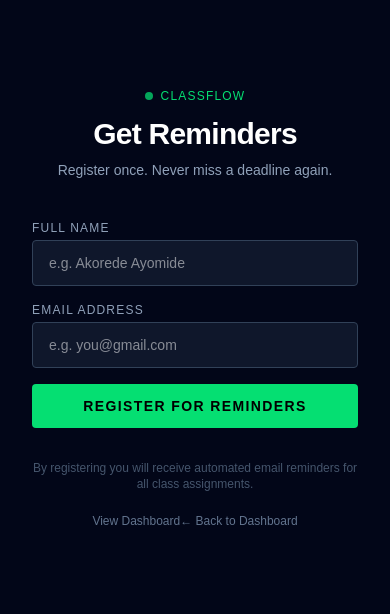
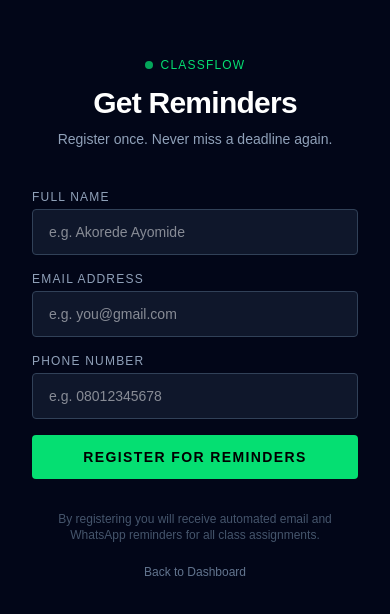
Before and after one commit to Ayo-devops/Biovators-ClassFlow, a Next.js app: page /register in a window 390 px wide. Shown: the part 102-716 px from the top of the page. Built offline with nearby package versions, Linux system fonts and the light colour scheme.

Commit message:
Add phone number to registration, clean up duplicate links

```diff
--- a/app/register/page.js
+++ b/app/register/page.js
@@ -4,7 +4,8 @@ import { useState } from 'react'
 export default function Register() {
   const [form, setForm] = useState({
     student_name: '',
-    student_email: ''
+    student_email: '',
+    phone_number: ''
   })
   const [loading, setLoading] = useState(false)
   const [success, setSuccess] = useState(false)
@@ -15,8 +16,8 @@ export default function Register() {
   }
 
   const handleSubmit = async () => {
-    if (!form.student_name || !form.student_email) {
-      setError('Please fill in both fields.')
+    if (!form.student_name || !form.student_email || !form.phone_number) {
+      setError('Please fill in all fields.')
       return
     }
     setLoading(true)
@@ -45,7 +46,7 @@ export default function Register() {
         <div className="text-center">
           <div className="text-5xl mb-4">✅</div>
           <h2 className="text-xl font-bold mb-2">You are registered!</h2>
-          <p className="text-slate-400 text-sm">You will receive email reminders for all upcoming assignments automatically.</p>
+          <p className="text-slate-400 text-sm">You will receive email and WhatsApp reminders for all upcoming assignments automatically.</p>
           <a href="/" className="inline-block mt-6 text-green-400 text-sm border-b border-green-400">
             View Dashboard
           </a>
@@ -55,7 +56,6 @@ export default function Register() {
   }
 
   return (
-
     <main className="min-h-screen bg-slate-950 text-white flex items-center justify-center p-8">
       <div className="w-full max-w-md">
 
@@ -99,6 +99,17 @@ export default function Register() {
             />
           </div>
 
+          <div>
+            <label className="text-xs text-slate-400 uppercase tracking-widest block mb-1">Phone Number</label>
+            <input
+              name="phone_number"
+              value={form.phone_number}
+              onChange={handleChange}
+              className="w-full bg-slate-900 border border-slate-700 rounded px-4 py-3 text-sm text-white focus:outline-none focus:border-green-400"
+              placeholder="e.g. 08012345678"
+            />
+          </div>
+
           <button
             onClick={handleSubmit}
             disabled={loading}
@@ -108,16 +119,13 @@ export default function Register() {
           </button>
 
           <p className="text-center text-slate-600 text-xs mt-4">
-            By registering you will receive automated email reminders for all class assignments.
+            By registering you will receive automated email and WhatsApp reminders for all class assignments.
           </p>
 
           <div className="text-center mt-2">
             <a href="/" className="text-slate-500 text-xs hover:text-slate-300 transition-colors">
-              View Dashboard
+              Back to Dashboard
             </a>
-            <a href="/" className="inline-block text-slate-500 text-xs hover:text-slate-300 transition-colors mb-6">
-  ← Back to Dashboard
-</a>
           </div>
 
         </div>
```
